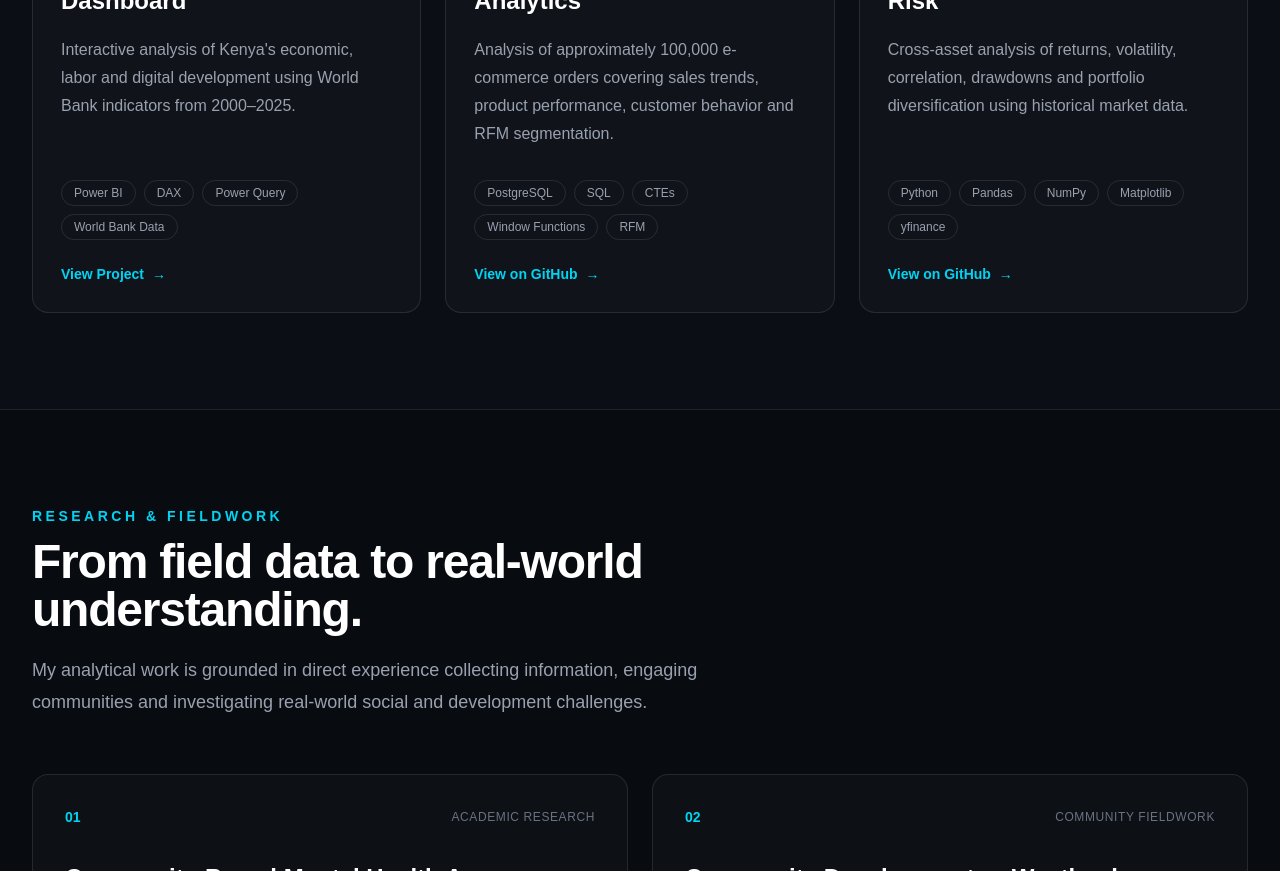
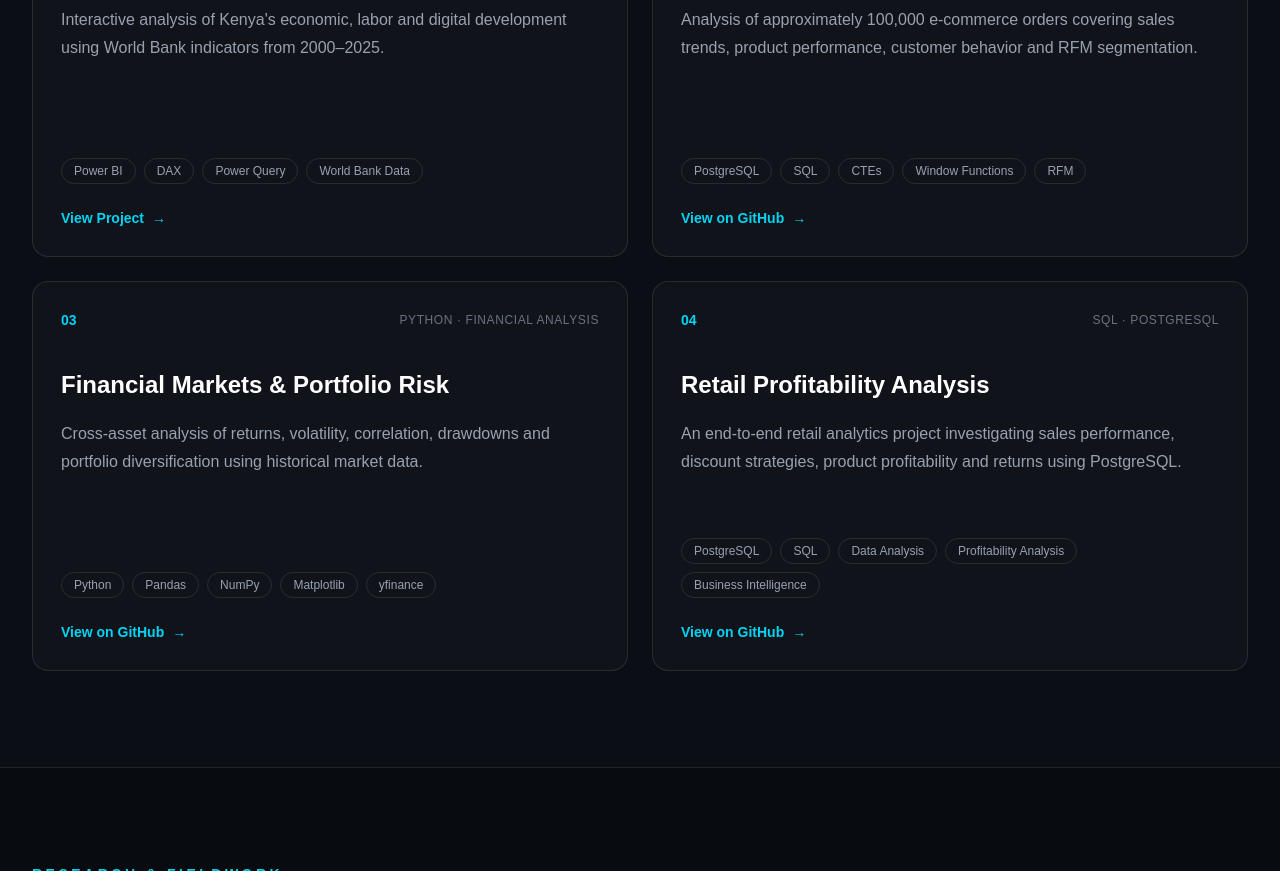
Before and after one commit to ianesipisu099-commits/ian-esipisu-portfolio, a Next.js app: page / in a window 1280 px wide. Shown: the part 1860-2731 px from the top of the page. Built offline with nearby package versions, Linux system fonts and the light colour scheme.

Commit message:
Add retail profitability analysis to portfolio

```diff
--- a/components/Projects.tsx
+++ b/components/Projects.tsx
@@ -31,7 +31,26 @@ const projects = [
     link: "https://github.com/ianesipisu099-commits/financial-markets-python-analysis",
     linkText: "View on GitHub",
     external: true,
-  },
+
+},
+{
+    number: "04",
+    title: "Retail Profitability Analysis",
+    category: "SQL · PostgreSQL",
+    description:
+      "An end-to-end retail analytics project investigating sales performance, discount strategies, product profitability and returns using PostgreSQL.",
+    tags: [
+      "PostgreSQL",
+      "SQL",
+      "Data Analysis",
+      "Profitability Analysis",
+      "Business Intelligence",
+    ],
+    link: "https://github.com/ianesipisu099-commits/retail-profitability-analysis",
+    linkText: "View on GitHub",
+    external: true,
+},
+
 ];
 
 export default function Projects() {
@@ -56,7 +75,7 @@ export default function Projects() {
           </p>
         </div>
 
-        <div className="grid gap-6 lg:grid-cols-3">
+        <div className="grid gap-6 md:grid-cols-2">
           {projects.map((project) => (
             <a
               key={project.number}
```
